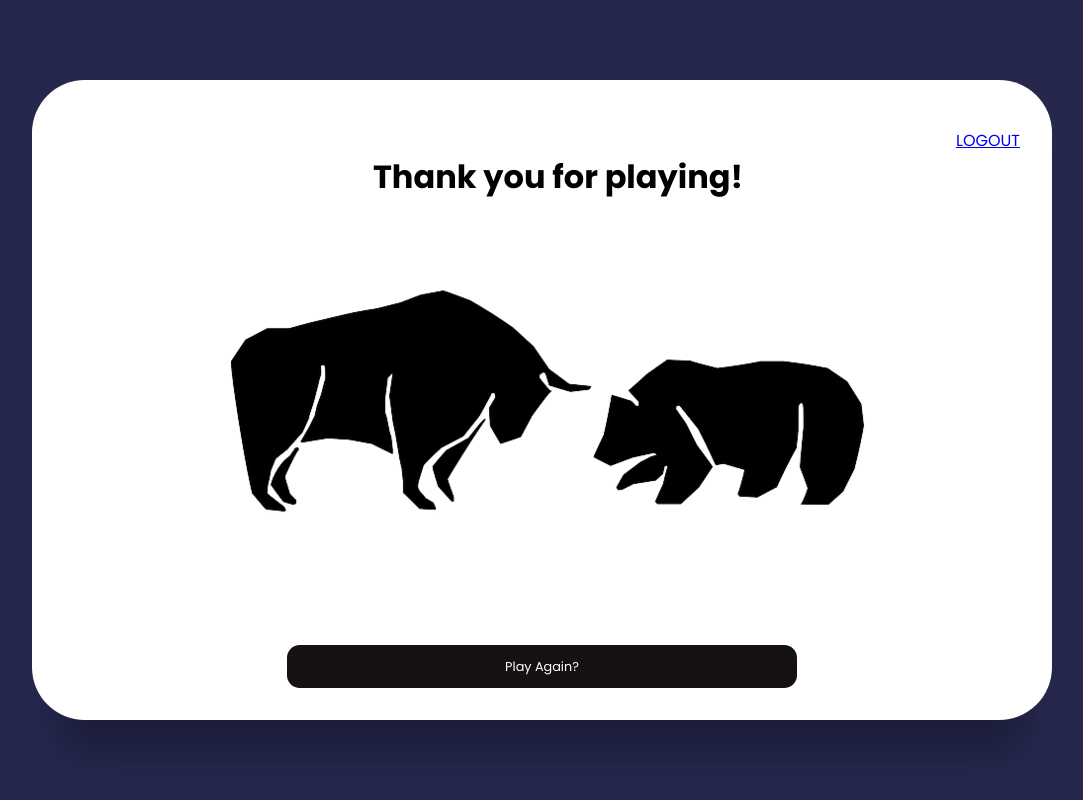
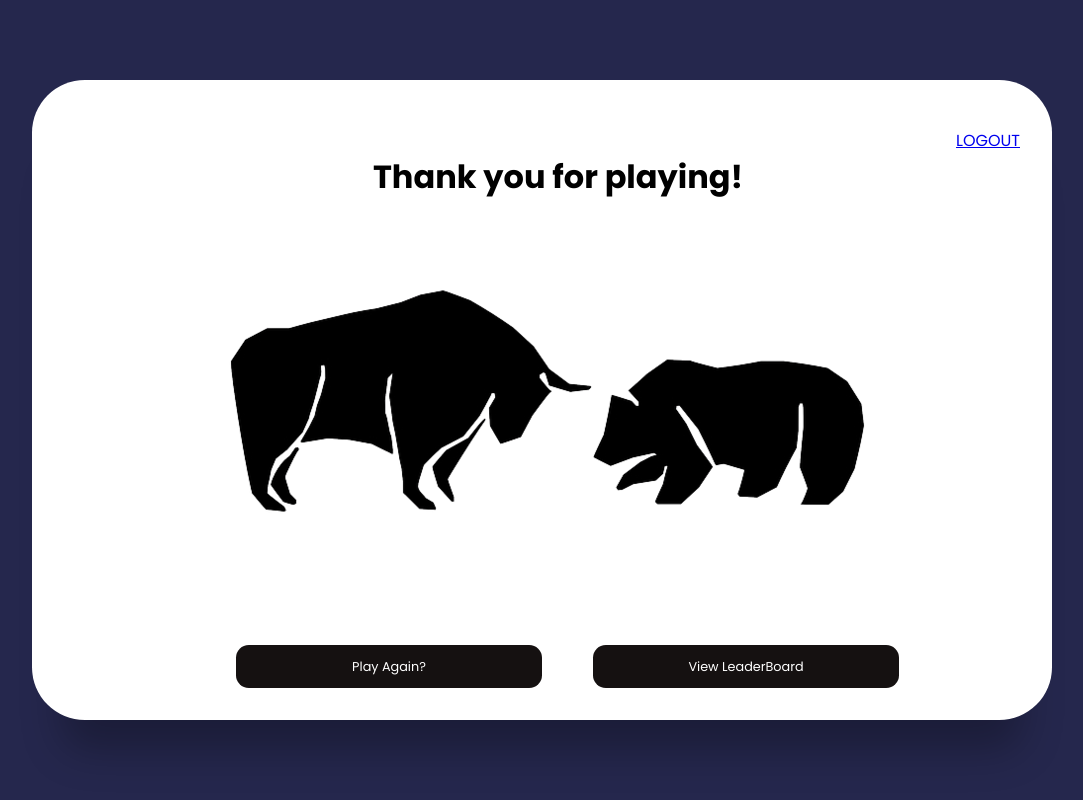
Before and after one commit to siddhikotre/BearsAndBulls, a Django app: page /endgame/ in a window 1280 px wide. Shown: the whole page, without its empty margins (98-1181 px from the left). Run offline with Django 4.2, Linux system fonts and the light colour scheme.

Commit message:
12/2/2023--Commit4

```diff
--- a/bearsandbulls/bnb/templates/endgame.html
+++ b/bearsandbulls/bnb/templates/endgame.html
@@ -63,7 +63,7 @@
 
         .sign-btn {
             display: inline-block;
-            width: 50%;
+            width: 30%;
             height: 43px;
             background-color: #151111;
             color: #fff;
@@ -74,12 +74,34 @@
             margin-bottom: 2rem;
             transition: 0.3s;
             position: absolute;
-            left: 25%;
+            left: 20%;
             bottom: 0;
 
         }
 
         .sign-btn:hover {
+            background-color: #8371fd;
+        }
+
+        .sign-btn1 {
+            display: inline-block;
+            width: 30%;
+            height: 43px;
+            background-color: #151111;
+            color: #fff;
+            border: none;
+            cursor: pointer;
+            border-radius: 0.8rem;
+            font-size: 0.8rem;
+            margin-bottom: 2rem;
+            transition: 0.3s;
+            position: absolute;
+            left: 55%;
+            bottom: 0;
+
+        }
+
+        .sign-btn1:hover {
             background-color: #8371fd;
         }
 
@@ -123,7 +145,7 @@
                     swal("Awww Snap!", m, "info")
                 </script>
                 {% endif %}
-                {% endfor %}
+            {% endfor %}
             <h1> Thank you for playing!</h1>
 
 
@@ -134,6 +156,10 @@
             <input class="sign-btn" onclick="location.href='{% url 'pregame' %}'" type="submit"
                    value="Play Again?"/>
         </div>
+        <div class="button">
+            <input class="sign-btn1" onclick="location.href='{% url 'leaderboard' %}'" type="submit"
+                   value="View LeaderBoard"/>
+        </div>
     </div>
 
 </main>
--- a/bearsandbulls/bnb/urls.py
+++ b/bearsandbulls/bnb/urls.py
@@ -14,6 +14,7 @@ urlpatterns = [
     path('endgame/', views.endgame, name="endgame"),
     path('quit/', views.quit_event, name="quit"),
     path('leaderboard/', views.leaderboard_view, name="leaderboard"),
+
 ]
 
 urlpatterns += staticfiles_urlpatterns()
--- a/bearsandbulls/bnb/views.py
+++ b/bearsandbulls/bnb/views.py
@@ -4,7 +4,7 @@ from django.contrib import messages
 from django.contrib.auth import authenticate, login, logout
 from django.contrib.auth.decorators import login_required
 from django.contrib.auth.models import User
-from django.http import request
+from django.core import serializers
 from django.shortcuts import render
 
 from .models import game, word, gamelog, leaderboard
@@ -124,9 +124,9 @@ def bears_and_bulls(superword, curword, game_id, request, description, phonetic)
             gameobj = game.objects.filter(game_id=game_id).first()
             gameobj.is_active = 2
             if request.user.id == gameobj.player_id:
-                gameobj.p1_score = int(request.session['turn'])
+                gameobj.p1_score = int(request.session['turn']) + 1
             elif request.user.id == gameobj.opponent_id:
-                gameobj.p2_score = int(request.session['turn'])
+                gameobj.p2_score = int(request.session['turn']) + 1
             gameobj.winner = request.user.id
             gameobj.save()
         else:
@@ -151,9 +151,9 @@ def game_view(request):
         messages.info(request,
                       f"Your opponent won the game, The word was {wrd.word} which means {wrd.description} and it is pronounced as {wrd.phonetic}. Try again next time...")
         if request.user.id == gameobj.player_id:
-            gameobj.p1_score = int(request.session['turn'])
+            gameobj.p1_score = int(request.session['turn']) + 1
         elif request.user.id == gameobj.opponent_id:
-            gameobj.p2_score = int(request.session['turn'])
+            gameobj.p2_score = int(request.session['turn']) + 1
         gameobj.save()
         return render(request, 'endgame.html')
     if gameobj.is_active == 3:
@@ -178,13 +178,13 @@ def game_view(request):
                 if not leader_row.num_of_turns.isnumeric():
                     leader_row.player_id = request.user.id
                     leader_row.user_name = request.user.username
-                    leader_row.num_of_turns = int(request.session['turn'])
+                    leader_row.num_of_turns = int(request.session['turn']) + 1
                     leader_row.save()
                 else:
                     if int(request.session['turn']) < int(leader_row.num_of_turns):
                         leader_row.player_id = request.user.id
                         leader_row.user_name = request.user.username
-                        leader_row.num_of_turns = int(request.session['turn'])
+                        leader_row.num_of_turns = int(request.session['turn']) + 1
                         leader_row.save()
                 return render(request, 'endgame.html')
 
@@ -225,8 +225,12 @@ def increment_game_number():
     return 'BNB_' + str(booking_int)
 
 
-def leaderboard_view():
-    return render(request, 'leaderboard.html')
+def leaderboard_view(request):
+    data = serializers.serialize("python", leaderboard.objects.all())
+    context = {
+        'data': data,
+    }
+    return render(request, 'leaderboard.html', context)
 
 
 def logout_view(request):
```
Also changed, not shown: bearsandbulls/bnb/templates/leaderboard.html (+68 -1 lines), bearsandbulls/db.sqlite3.
